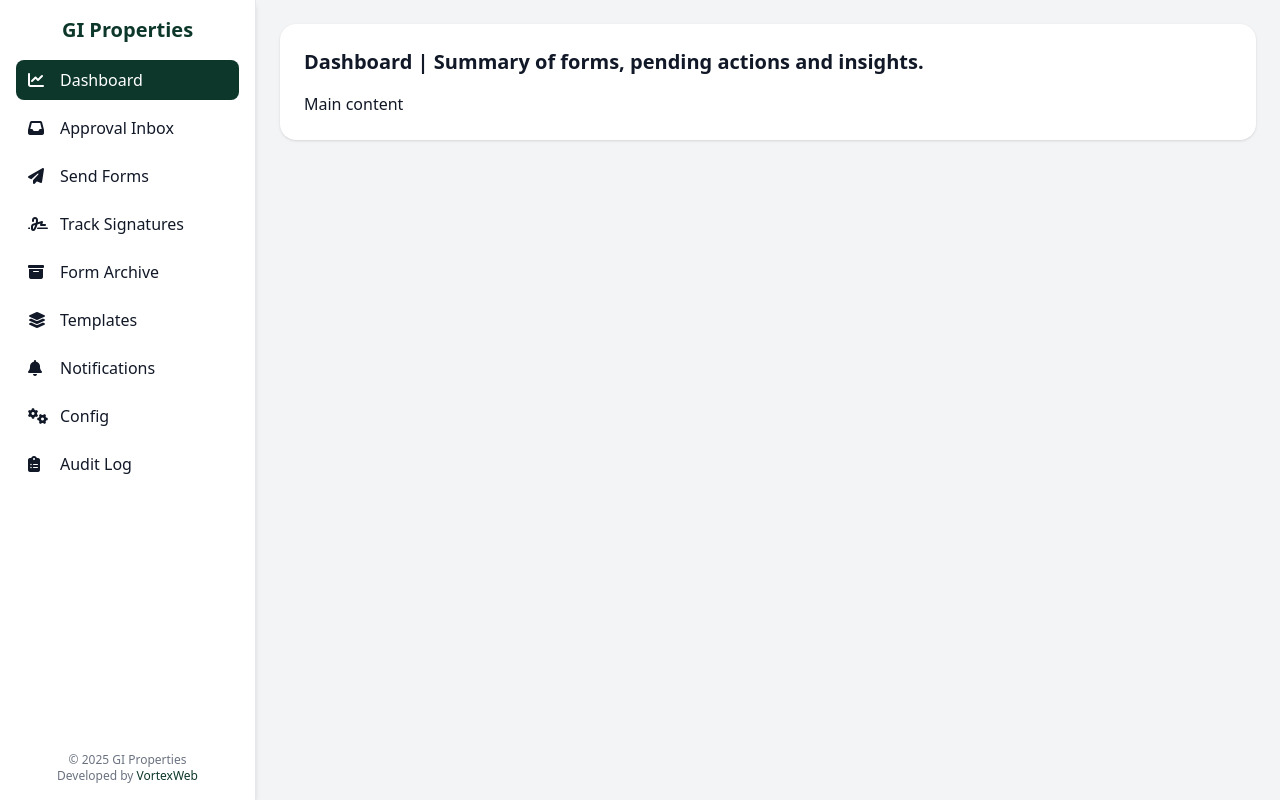
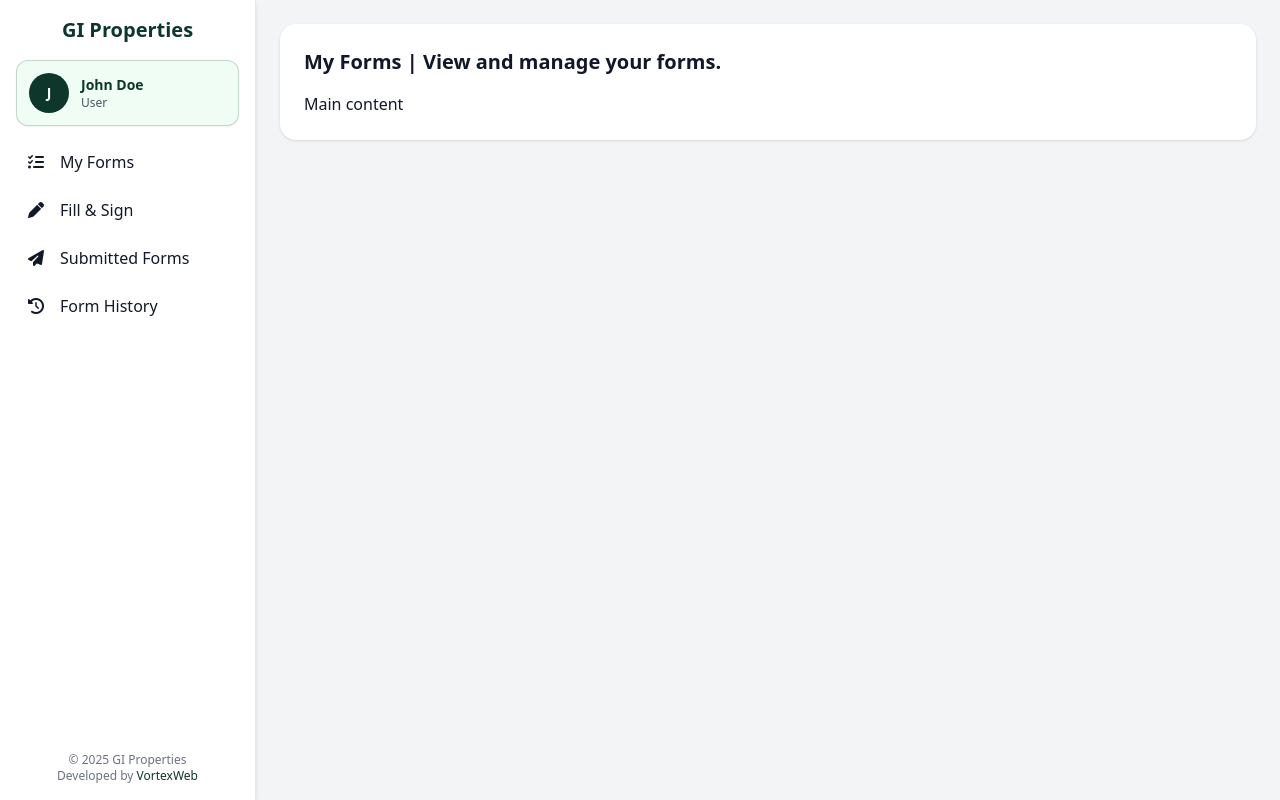
Before and after one commit to VortexWeb-Dev/gi-form-management, a PHP site: page / in a window 1280 px wide. Run offline with PHP 8.4, Linux system fonts and the light colour scheme; some libraries are stand-ins or nearby versions.

Commit message:
Complete User view layouts

```diff
--- /dev/null
+++ b/controllers/MyformsController.php
@@ -0,0 +1,12 @@
+<?php
+
+class MyformsController
+{
+    public function index(): array
+    {
+        return [
+            'title' => 'My Forms',
+            'description' => 'View and manage your forms.',
+        ];
+    }
+}
--- a/controllers/PageController.php
+++ b/controllers/PageController.php
@@ -5,14 +5,14 @@ class PageController
     public function render($page)
     {
         // Hardcoded user ID for now (simulate login)
-        $userId = 1; // Change this to test HR (1) or regular User (e.g., 2)
+        $userId = 10; // Change this to test HR (1) or regular User (e.g., 2)
         $isHR = $userId === 1;
 
         // Allowed pages depending on the role
         if ($isHR) {
             $allowed = ['dashboard', 'inbox', 'archive', 'templates', 'config', 'track', 'send', 'log', 'notifications'];
         } else {
-            $allowed = ['myforms', 'fill', 'submitted', 'history', 'notifications'];
+            $allowed = ['myforms', 'fill', 'submitted', 'history'];
         }
 
         // Fallback to default page
--- a/views/layout/sidebar.php
+++ b/views/layout/sidebar.php
@@ -8,6 +8,21 @@ function active($name)
 
 <aside class="w-64 bg-white shadow-md border-r p-4 flex flex-col">
     <div class="text-xl font-bold text-[#0c372a] mb-4 text-center">GI Properties</div>
+
+    <?php
+    // Example user values — replace with actual session or database values
+    $username = $username ?? 'John Doe';
+    $role = $isHR ? 'HR/Admin' : 'User';
+    ?>
+    <div class="bg-[#f0fdf4] text-[#0c372a] border border-[#0c372a]/20 rounded-xl p-3 mb-4 text-sm flex items-center gap-3 shadow-sm">
+        <div class="w-10 h-10 rounded-full bg-[#0c372a] text-white flex items-center justify-center text-sm font-semibold">
+            <?= strtoupper(substr($username, 0, 1)) ?>
+        </div>
+        <div>
+            <div class="font-semibold"><?= $username ?></div>
+            <div class="text-xs text-gray-600"><?= $role ?></div>
+        </div>
+    </div>
 
     <nav class="flex-1 space-y-2">
         <?php if ($isHR): ?>
@@ -51,9 +66,6 @@ function active($name)
             <a href="?page=history" class="flex items-center px-3 py-2 rounded-lg hover:bg-[#0c372a]/10 transition <?= active('history') ?>">
                 <i class="fas fa-history w-5 mr-3"></i>Form History
             </a>
-            <a href="?page=notifications" class="flex items-center px-3 py-2 rounded-lg hover:bg-[#0c372a]/10 transition <?= active('notifications') ?>">
-                <i class="fas fa-bell w-5 mr-3"></i>Notifications
-            </a>
         <?php endif; ?>
     </nav>
 
--- /dev/null
+++ b/views/myforms.php
@@ -0,0 +1,9 @@
+<section id="myforms" class="mb-10">
+    <div class="bg-white p-6 rounded-2xl shadow">
+        <h2 class="text-xl font-semibold mb-4"><?= htmlspecialchars($title ?? 'My Forms') ?> | <?= htmlspecialchars($description ?? '') ?></h2>
+        <main class="">
+            <!-- Main content -->
+            <p>Main content</p>
+        </main>
+    </div>
+</section>
```
Also changed, not shown: controllers/FillController.php (added, +12 -0 lines), controllers/HistoryController.php (added, +12 -0 lines), controllers/SubmittedController.php (added, +12 -0 lines), views/fill.php (added, +9 -0 lines), views/history.php (added, +9 -0 lines), views/submitted.php (added, +9 -0 lines).
